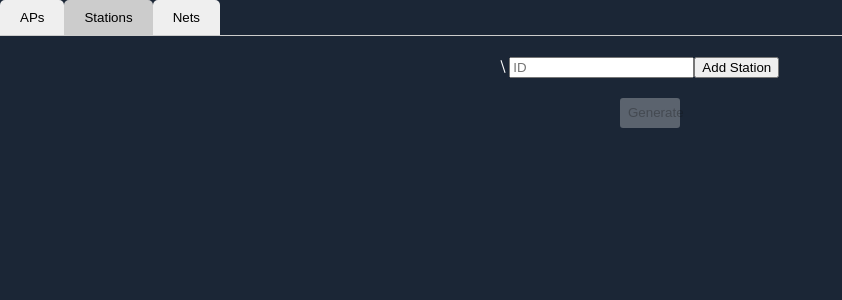
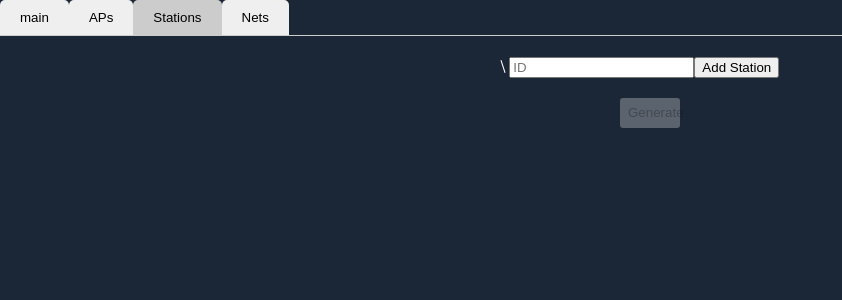
Before and after one commit to CMU-99P-Fall25-Practicum/Omen, a Vue app in the folder omen-gui/frontend/: page / in a window 1280 px wide. Both pictures are taken after a click on the button "Stations". Shown: the top 300 px of the page, without its empty margins (0-842 px from the left). Built offline with nearby package versions, Linux system fonts and the light colour scheme.

Commit message:
move main logic into App.vue

```diff
--- a/omen-gui/frontend/src/App.vue
+++ b/omen-gui/frontend/src/App.vue
@@ -1,7 +1,123 @@
+<template>
+  <main>
+    <!-- generate the tabs header -->
+    <div class="tab-container">
+      <button
+        v-for="(tab, index) in tabs"
+        :key="index"
+        :class="{ active: currentTab === index }"
+        @click="currentTab = index">
+        {{ tab.name }}
+      </button>
+    </div>
+    <!-- set main pane content depending on active tab -->
+    <div class="tab-content">
+      <div
+        v-for="(_, index) in tabs"
+        :key="index"
+        class="tab-pane"
+        :class="{ active: currentTab === index }"
+      >
+        <MainTab  v-if="index === 0" />
+        <APsTab @valid="(v) => tabValid.AP = v" v-if="index === 1" />
+        <StationsTab  v-if="index === 2" />
+        <NetsTab      v-if="index === 3" />
+      </div>
+    </div>
+    <div id="generate">
+      <!-- this button is only enabled if every tab has self-reported as valid-->
+      <button class="btn" :disabled="!allTabsValid" @click="generateJSON">Generate</button>
+      <div id="generate-result" class="result">{{ dynamic.gend }}</div>
+    </div>
+  </main>
+</template>
+
 <script lang="ts" setup>
-import HelloWorld from './components/HelloWorld.vue'
+import { computed, reactive, ref } from 'vue'
+import {GenerateJSON} from '../wailsjs/go/main/App'
+import APsTab from './components/APsTab.vue'
+import StationsTab from './components/StationsTab.vue'
+import NetsTab from './components/NetsTab.vue'
+import MainTab from './components/MainTab.vue'
+
+// are all tabs in a valid state?
+const tabValid = {
+  AP  : false,
+  Sta : false,
+  Nets: false,
+}
+
+// are all tabs in a valid state?
+const allTabsValid = computed(() => Object.values(tabValid).every((v) => v))
+
+// data that must update the UI automatically when changed/set
+const dynamic = reactive({
+  name: "",
+  resultText: "Please enter your name below 👇",
+  gend: "",
+})
+
+const currentTab = ref(0)
+
+const tabs = [
+  { name: 'main' },
+  { name: 'APs' },
+  { name: 'Stations' },
+  { name: 'Nets' },
+]
+
+
+function generateJSON(){
+    GenerateJSON().then(success => {
+      if (success){dynamic.gend = "successfully generated input file"}
+      else {dynamic.gend = "an error occurred"}
+    })
+}
 </script>
 
-<template>
-  <HelloWorld/>
-</template>
+<style scoped>
+.tab-container {
+  display: flex;
+  border-bottom: 1px solid #ccc;
+}
+
+.tab-container button {
+  padding: 10px 20px;
+  border: none;
+  border-radius: 5px 5px 0 0;
+  cursor: pointer;
+}
+
+.tab-container button.active {
+  background-color: #ccc;
+}
+
+.tab-content {
+  padding: 20px;
+}
+
+.tab-pane {
+  display: none;
+}
+
+.tab-pane.active {
+  display: block;
+}
+
+.result {
+  height: 20px;
+  line-height: 20px;
+  margin: 1.5rem auto;
+}
+
+.btn {
+  width: 60px;
+  height: 30px;
+  line-height: 30px;
+  border-radius: 3px;
+  border: none;
+  margin: 0 0 0 20px;
+  padding: 0 8px;
+  cursor: pointer;
+}
+</style>
--- a/omen-gui/frontend/src/components/HelloWorld.vue
+++ /dev/null
@@ -1,140 +0,0 @@
-<template>
-  <main>
-    <!-- generate the tabs header -->
-    <div class="tab-container">
-      <button
-        v-for="(tab, index) in tabs"
-        :key="index"
-        :class="{ active: currentTab === index }"
-        @click="currentTab = index">
-        {{ tab.name }}
-      </button>
-    </div>
-    <!-- set main pane content depending on active tab -->
-    <div class="tab-content">
-      <div
-        v-for="(_, index) in tabs"
-        :key="index"
-        class="tab-pane"
-        :class="{ active: currentTab === index }"
-      >
-        <APsTab
-          @valid="(v) => tabValid.AP = v"
-          v-if="index === 0"
-        />
-        <StationsTab  v-if="index === 1" />
-        <NetsTab      v-if="index === 2" />
-      </div>
-    </div>
-    <div id="generate">
-      <!-- this button is only enabled if every tab has self-reported as valid-->
-      <button class="btn" :disabled="!allTabsValid" @click="generateJSON">Generate</button>
-      <div id="generate-result" class="result">{{ dynamic.gend }}</div>
-    </div>
-  </main>
-</template>
-
-<script lang="ts" setup>
-import { computed, reactive, ref } from 'vue'
-import {GenerateJSON} from '../../wailsjs/go/main/App'
-import APsTab from './APsTab.vue'
-import StationsTab from './StationsTab.vue'
-import NetsTab from './NetsTab.vue'
-
-// are all tabs in a valid state?
-const tabValid = {
-  AP  : false,
-  Sta : false,
-  Nets: false,
-}
-
-// are all tabs in a valid state?
-const allTabsValid = computed(() =>
-  Object.values(tabValid).every((v) => v)
-)
-
-// errors propagated from children
-const errors = reactive<Array<{ source: string; msg: string }>>([])
-
-function handleValidation(payload: { source: string; msgs: string[] }) {
-  // Remove any previous errors that came from this same tab
-  const filtered = errors.filter(e => e.source !== payload.source)
-
-  // Append the fresh set (if any)
-  const newEntries = payload.msgs.map(msg => ({
-    source: payload.source,
-    msg,
-  }))
-  errors.splice(0, errors.length, ...filtered, ...newEntries)
-}
-
-// data that must update the UI automatically when changed/set
-const dynamic = reactive({
-  name: "",
-  resultText: "Please enter your name below 👇",
-  gend: "",
-})
-
-const currentTab = ref(0)
-
-const tabs = [
-  { name: 'APs' },
-  { name: 'Stations' },
-  { name: 'Nets' },
-]
-
-
-function generateJSON(){
-    GenerateJSON().then(success => {
-      if (success){dynamic.gend = "successfully generated input file"}
-      else {dynamic.gend = "an error occurred"}
-    })
-}
-</script>
-
-<style scoped>
-.tab-container {
-  display: flex;
-  border-bottom: 1px solid #ccc;
-}
-
-.tab-container button {
-  padding: 10px 20px;
-  border: none;
-  border-radius: 5px 5px 0 0;
-  cursor: pointer;
-}
-
-.tab-container button.active {
-  background-color: #ccc;
-}
-
-.tab-content {
-  padding: 20px;
-}
-
-.tab-pane {
-  display: none;
-}
-
-.tab-pane.active {
-  display: block;
-}
-
-.result {
-  height: 20px;
-  line-height: 20px;
-  margin: 1.5rem auto;
-}
-
-.btn {
-  width: 60px;
-  height: 30px;
-  line-height: 30px;
-  border-radius: 3px;
-  border: none;
-  margin: 0 0 0 20px;
-  padding: 0 8px;
-  cursor: pointer;
-}
-</style>
```
